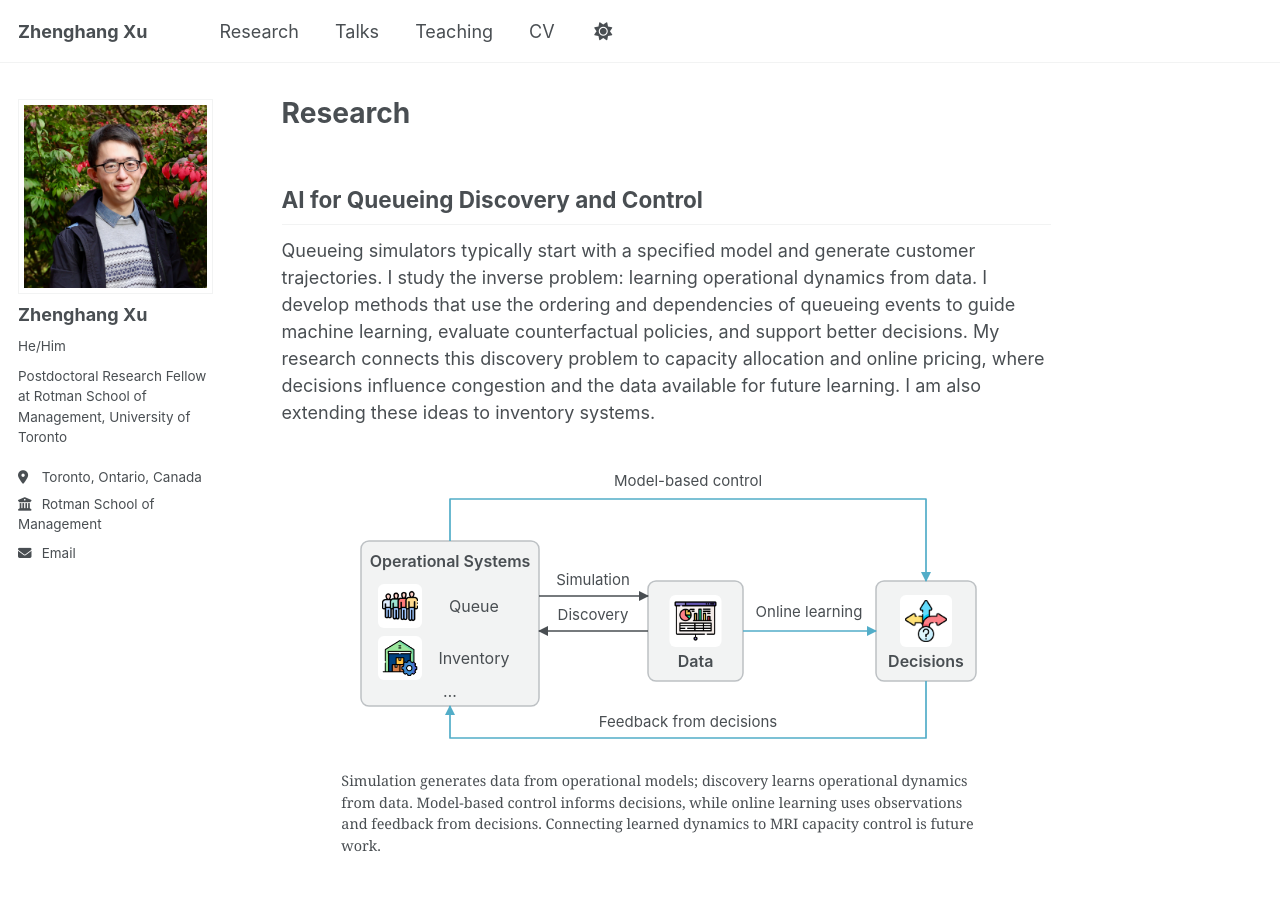
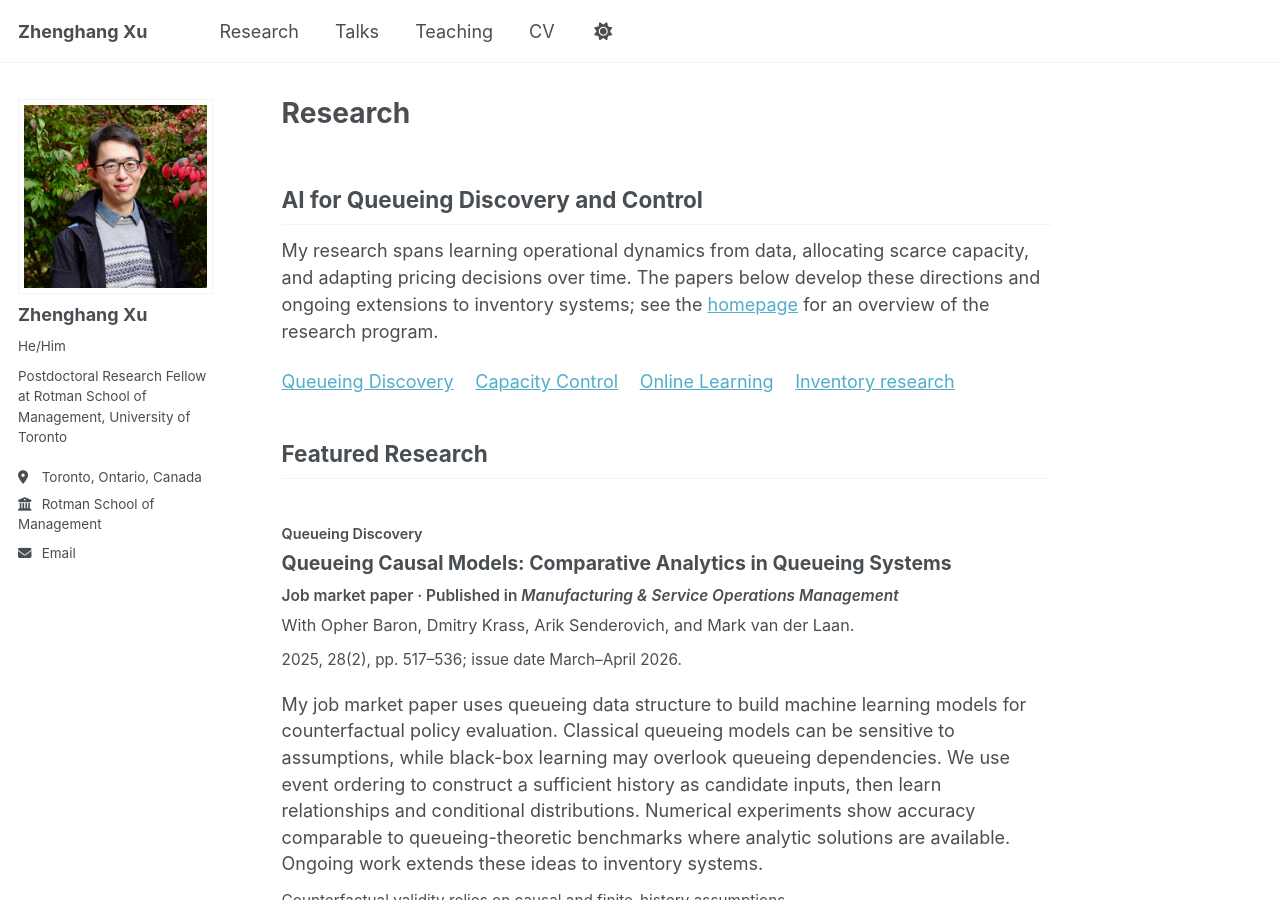
Before and after one commit to zhenghangxu-baymax/zhenghangxu-baymax.github.io, a Jekyll site: the page built from _pages/papers.md, in a window 1280 px wide and 900 px high. Built offline with Jekyll 4.4.1, drawn with Linux system fonts in a browser that asks for light colours.

Commit message:
Focus Research page on papers and keep program overview on homepage

```diff
--- a/_pages/papers.md
+++ b/_pages/papers.md
@@ -10,9 +10,7 @@ redirect_from:
 
 ## AI for Queueing Discovery and Control
 
-{% include research-introduction.html %}
-
-{% include research-pipeline.html %}
+My research spans learning operational dynamics from data, allocating scarce capacity, and adapting pricing decisions over time. The papers below develop these directions and ongoing extensions to inventory systems; see the [homepage]({{ '/' | relative_url }}#ai-for-queueing-discovery-and-control) for an overview of the research program.
 
 <nav class="research-jump-links" aria-label="Research directions">
 {% assign featured = site.data.papers | where: "section", "featured" %}
```
